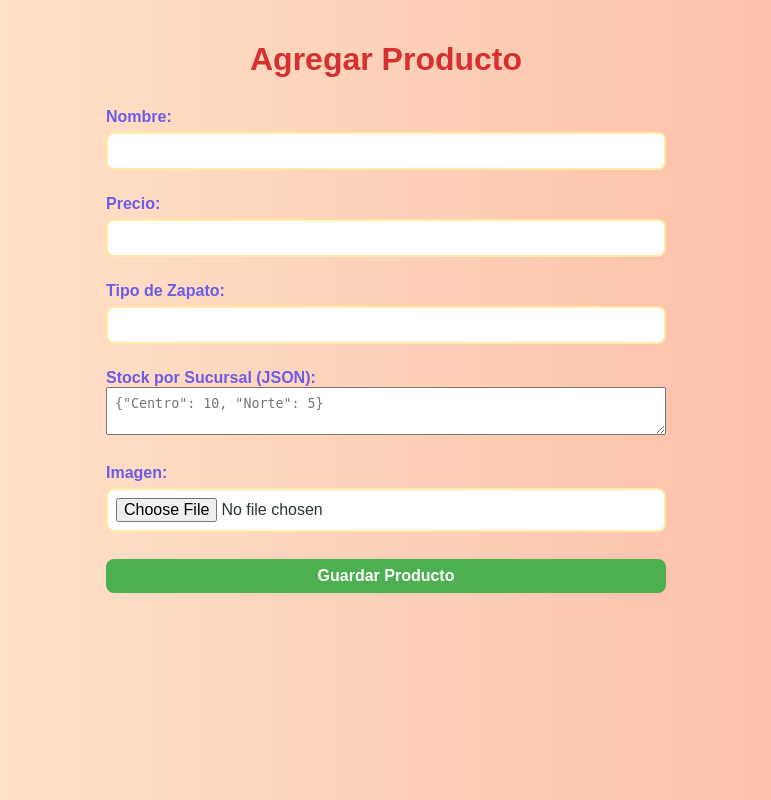
After one commit to Rulba/Zapatex3.0, a Flask app: page /agregar_producto in a window 1280 px wide. The commit adds this page. Shown: the whole page, without its empty margins (254-1025 px from the left). Run offline with Flask 3, Linux system fonts and the light colour scheme; parts of the project's set-up code (start-up, migrations or seed data) failed here and were passed over.

Commit message:
Add product addition form with image upload functionality

```diff
--- a/backend/main.py
+++ b/backend/main.py
@@ -5,6 +5,18 @@ from extensions import db
 from transbank_config import tx
 import requests
 from datetime import datetime, timedelta
+import grpc
+import sys
+import os
+
+# Ruta a zapatex_grpc dentro de backend
+grpc_path = os.path.abspath(os.path.join(os.path.dirname(__file__), 'zapatex_grpc'))
+print(f"Agregando ruta: {grpc_path}")
+sys.path.insert(0, grpc_path)
+
+
+import productos_pb2
+import productos_pb2_grpc
 
 app = Flask(__name__, template_folder='templates')
 app.config['SQLALCHEMY_DATABASE_URI'] = 'sqlite:///zapatex.db'
@@ -25,11 +37,10 @@ def obtener_tasa_cambio():
         return data["rates"]["USD"]
     except Exception as e:
         print(f"Error al obtener tasa de cambio: {e}")
-        # Valor fallback (revisar si es correcto)
         return 0.0011
 
 def obtener_tasa_cambio_cached():
-    ahora = datetime.utcnow()  # Mejor usar UTC
+    ahora = datetime.utcnow()
     if (
         tasa_cache["valor"] is None or
         (ahora - tasa_cache["ultima_actualizacion"]) > timedelta(minutes=30)
@@ -42,6 +53,10 @@ def obtener_tasa_cambio_cached():
 def index():
     return render_template('index.html')
 
+@app.route('/agregar_producto')
+def agregar_producto():
+    return render_template('agregar_producto.html')
+
 @app.route('/api/stock')
 def get_stock():
     sucursales = []
@@ -53,7 +68,8 @@ def get_stock():
             "producto": s.producto,
             "sucursal": s.sucursal,
             "cantidad": s.cantidad,
-            "precio": s.precio
+            "precio": s.precio,
+            "imagen_base64": s.imagen_base64 if s.imagen_base64 else ""
         }
         if s.sucursal.lower() == "casa matriz":
             casa_matriz = info
@@ -161,7 +177,6 @@ def resultado_pago():
         print("✅ Resultado pago:", response)
 
         if response.status == 'AUTHORIZED':
-            # Aquí podrías actualizar stock, enviar email, etc.
             return render_template('pago_exitoso.html', detalle=response)
         else:
             return render_template('pago_fallido.html', detalle=response)
@@ -170,6 +185,45 @@ def resultado_pago():
         print("❌ Error al procesar el resultado del pago:", e)
         return "Error al procesar el pago", 500
 
+@app.route('/api/agregar_producto', methods=['POST'])
+def api_agregar_producto():
+    data = request.get_json()
+
+    try:
+        nombre = data['nombre']
+        precio = float(data['precio'])
+        tipo = data['tipo']
+        imagen_base64 = data['imagen_base64']
+        stock_dict = data['stock']
+
+        stock_items = [
+            productos_pb2.StockPorSucursal(sucursal=s, cantidad=c)
+            for s, c in stock_dict.items()
+        ]
+
+        import time
+        producto_id = int(time.time())
+
+        request_grpc = productos_pb2.ProductoRequest(
+            id=producto_id,
+            nombre=nombre,
+            precio=precio,
+            imagen_base64=imagen_base64,
+            stock=stock_items
+        )
+
+        with grpc.insecure_channel('localhost:50051') as channel:
+            stub = productos_pb2_grpc.ProductoServiceStub(channel)
+            response = stub.AgregarProducto(request_grpc)
+
+        if response.exito:
+            return jsonify({"mensaje": "Producto agregado correctamente", "producto_id": producto_id}), 200
+        else:
+            return jsonify({"error": response.mensaje}), 400
+
+    except Exception as e:
+        print("❌ Error al agregar producto vía Flask → gRPC:", e)
+        return jsonify({"error": "Error interno al procesar el producto"}), 500
 
 if __name__ == '__main__':
     app.run(debug=True)
--- a/backend/models.py
+++ b/backend/models.py
@@ -1,6 +1,7 @@
 from extensions import db
 from flask_sqlalchemy import SQLAlchemy
 from flask import Flask
+
 class Stock(db.Model):
     __tablename__ = 'stock'
     __table_args__ = {'extend_existing': True}
@@ -10,6 +11,7 @@ class Stock(db.Model):
     sucursal = db.Column(db.String(100), nullable=False)
     cantidad = db.Column(db.Integer, nullable=False)
     precio = db.Column(db.Float, nullable=False)
+    imagen_base64 = db.Column(db.Text, nullable=True)  # <-- Nueva columna para la imagen
 
     def to_dict(self):
         return {
@@ -17,5 +19,6 @@ class Stock(db.Model):
             "producto": self.producto,
             "sucursal": self.sucursal,
             "cantidad": self.cantidad,
-            "precio": self.precio
+            "precio": self.precio,
+            "imagen_base64": self.imagen_base64  # <-- agregamos aquí también
         }
--- /dev/null
+++ b/backend/templates/agregar_producto.html
@@ -0,0 +1,117 @@
+<!DOCTYPE html>
+<html lang="es">
+<head>
+  <meta charset="UTF-8">
+  <title>Agregar Producto - Zapatex</title>
+  <link rel="stylesheet" href="{{ url_for('static', filename='style.css') }}">
+  <style>
+    body {
+      max-width: 600px;
+      margin: auto;
+      font-family: Arial, sans-serif;
+    }
+    h1 {
+      text-align: center;
+    }
+    form {
+      margin-top: 20px;
+    }
+    label {
+      font-weight: bold;
+      margin-top: 10px;
+      display: block;
+    }
+    input, textarea, button {
+      width: 100%;
+      padding: 8px;
+      margin-bottom: 15px;
+      box-sizing: border-box;
+    }
+    button {
+      background-color: #4CAF50;
+      color: white;
+      border: none;
+      cursor: pointer;
+    }
+    button:hover {
+      background-color: #45a049;
+    }
+  </style>
+</head>
+<body>
+  <h1>Agregar Producto</h1>
+
+  <form id="form-producto">
+    <label for="nombre">Nombre:</label>
+    <input type="text" id="nombre" name="nombre" required>
+
+    <label for="precio">Precio:</label>
+    <input type="number" id="precio" name="precio" required>
+
+    <label for="tipo">Tipo de Zapato:</label>
+    <input type="text" id="tipo" name="tipo" required>
+
+    <label for="stock">Stock por Sucursal (JSON):</label>
+    <textarea id="stock" name="stock" placeholder='{"Centro": 10, "Norte": 5}' required></textarea>
+
+    <label for="imagen">Imagen:</label>
+    <input type="file" id="imagen" name="imagen" accept="image/*" required>
+
+    <input type="hidden" id="imagen_base64" name="imagen_base64">
+
+    <button type="submit">Guardar Producto</button>
+  </form>
+
+  <script>
+    const form = document.getElementById('form-producto');
+    const imagenInput = document.getElementById('imagen');
+    const imagenBase64 = document.getElementById('imagen_base64');
+
+    // Convertir imagen a base64 cuando seleccionan archivo
+    imagenInput.addEventListener('change', () => {
+      const file = imagenInput.files[0];
+      const reader = new FileReader();
+      reader.onloadend = () => {
+        imagenBase64.value = reader.result.split(',')[1]; // solo base64
+      };
+      if (file) {
+        reader.readAsDataURL(file);
+      }
+    });
+
+    form.addEventListener('submit', async (e) => {
+      e.preventDefault();
+
+      const producto = {
+        nombre: form.nombre.value,
+        precio: parseFloat(form.precio.value),
+        tipo: form.tipo.value,
+        stock: JSON.parse(form.stock.value),
+        imagen_base64: imagenBase64.value
+      };
+
+      try {
+        const res = await fetch('/api/agregar_producto', {
+          method: 'POST',
+          headers: {
+            'Content-Type': 'application/json'
+          },
+          body: JSON.stringify(producto)
+        });
+
+        const result = await res.json();
+        if (res.ok) {
+          alert("✅ Producto agregado correctamente.");
+          form.reset();
+          imagenBase64.value = '';
+        } else {
+          alert("❌ Error: " + result.error);
+        }
+      } catch (error) {
+        alert("❌ Error al enviar el producto.");
+        console.error(error);
+      }
+    });
+  </script>
+</body>
+</html>
```
Also changed, not shown: backend/init_db.py (+107 -15 lines), backend/templates/index.html (+14 -0 lines), backend/static/images/botinz.png (added), backend/static/images/sandaliak.png (added), backend/static/images/zapatillay.png (added), backend/static/images/zapatoejecutivo.png (added), backend/static/images/zapatox.png (added), 1 other file.
